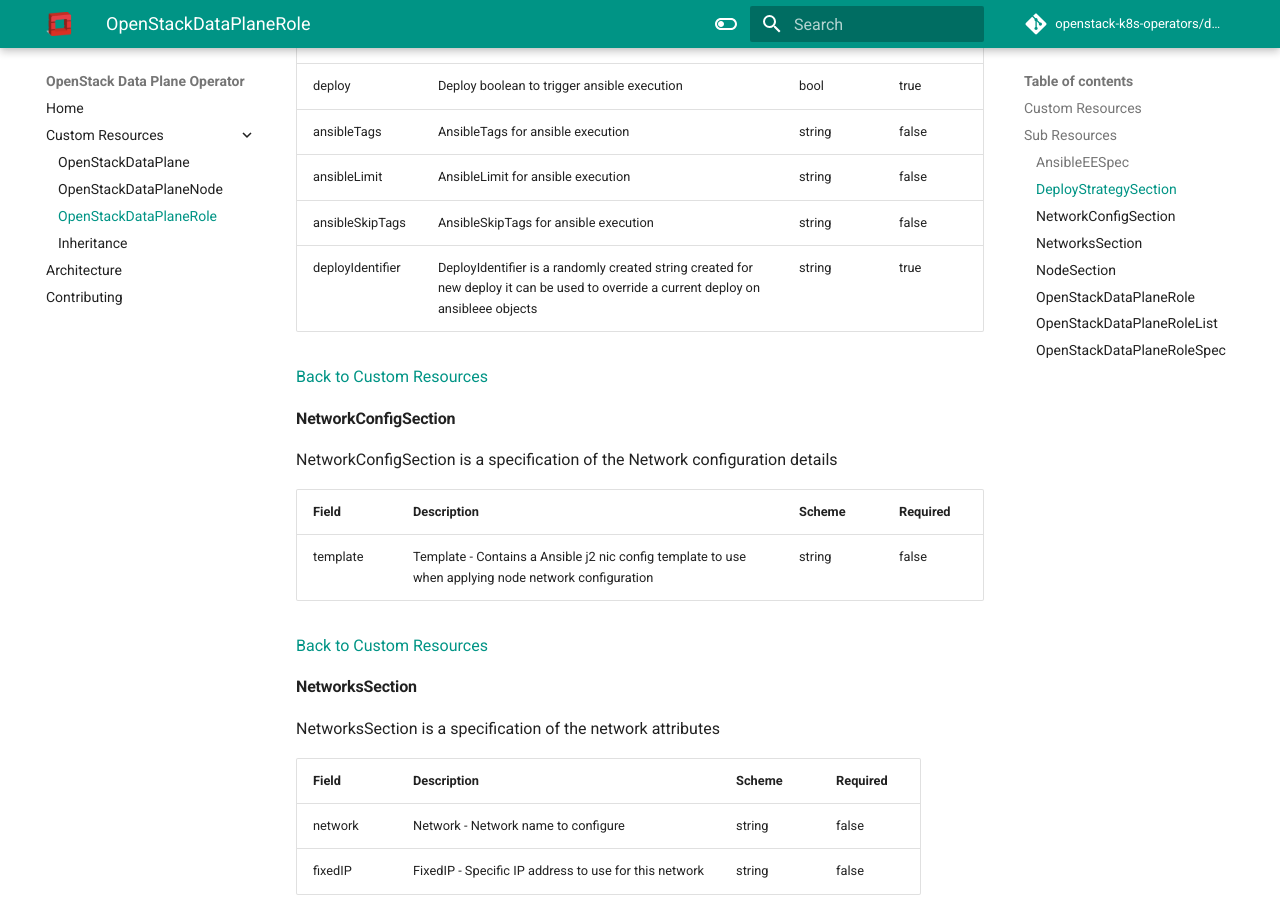
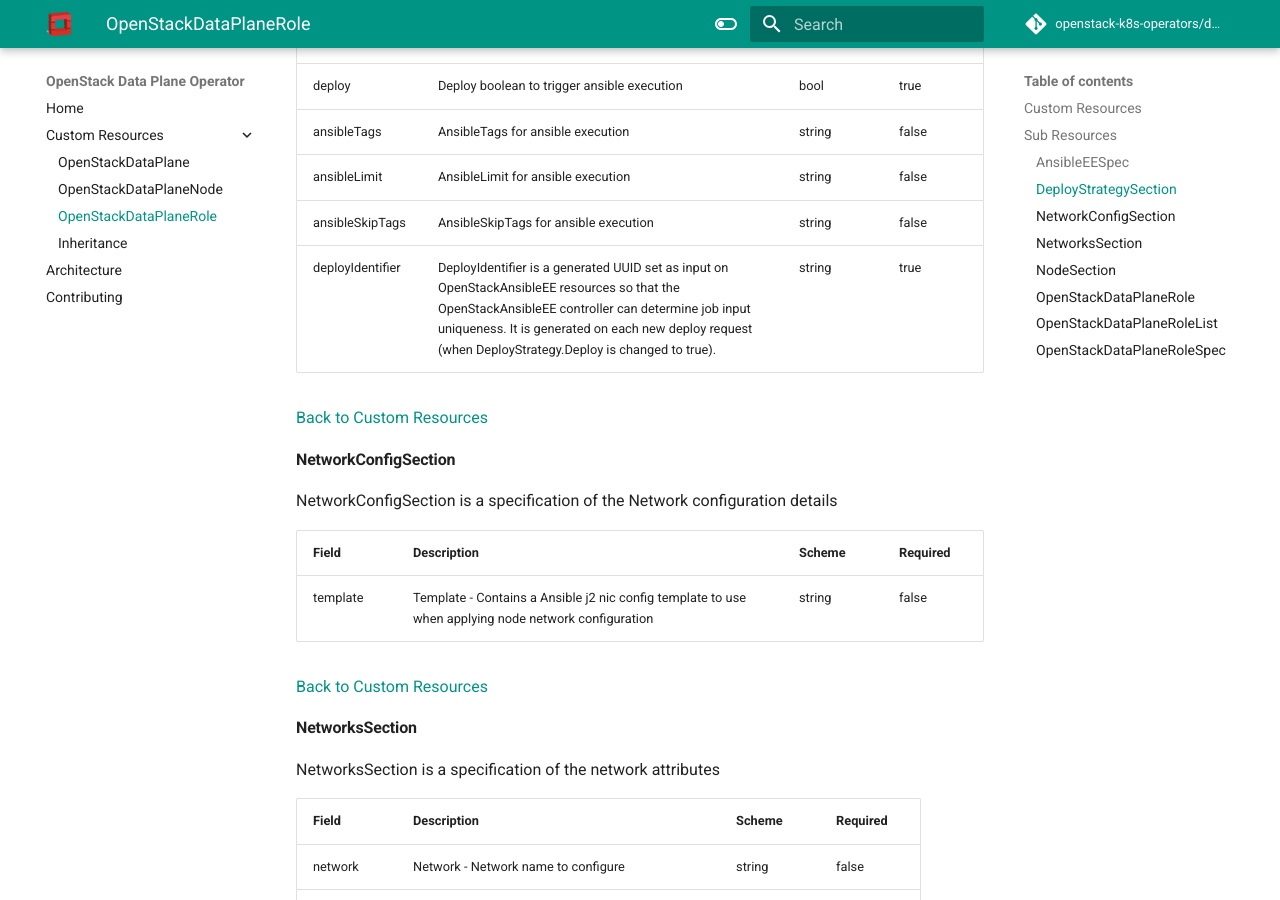
Before and after one commit to openstack-k8s-operators/dataplane-operator, an MkDocs documentation site: the page built from docs/openstack_dataplanerole.md, in a window 1280 px wide and 900 px high, scrolled down 1532 px. Built offline with MkDocs 1.6.1 and Material for MkDocs 9.7.7, drawn with Linux system fonts in a browser that asks for light colours; comment, search, counter and statistics services are not loaded; the version menu is left out.

Commit message:
Improved description of DeployIdentifier variable
Signed-off-by: Roberto Alfieri <ralfieri@redhat.com>

```diff
--- a/docs/openstack_dataplanerole.md
+++ b/docs/openstack_dataplanerole.md
@@ -40,7 +40,7 @@
 | ansibleTags | AnsibleTags for ansible execution | string | false |
 | ansibleLimit | AnsibleLimit for ansible execution | string | false |
 | ansibleSkipTags | AnsibleSkipTags for ansible execution | string | false |
-| deployIdentifier | DeployIdentifier is a randomly created string created for new deploy it can be used to override a current deploy on ansibleee objects | string | true |
+| deployIdentifier | DeployIdentifier is a generated UUID set as input on OpenStackAnsibleEE resources so that the OpenStackAnsibleEE controller can determine job input uniqueness. It is generated on each new deploy request (when DeployStrategy.Deploy is changed to true). | string | true |
 
 [Back to Custom Resources](#custom-resources)
 
```
Also changed, not shown: docs/openstack_dataplanenode.md (+1 -1 lines), 7 other files.
